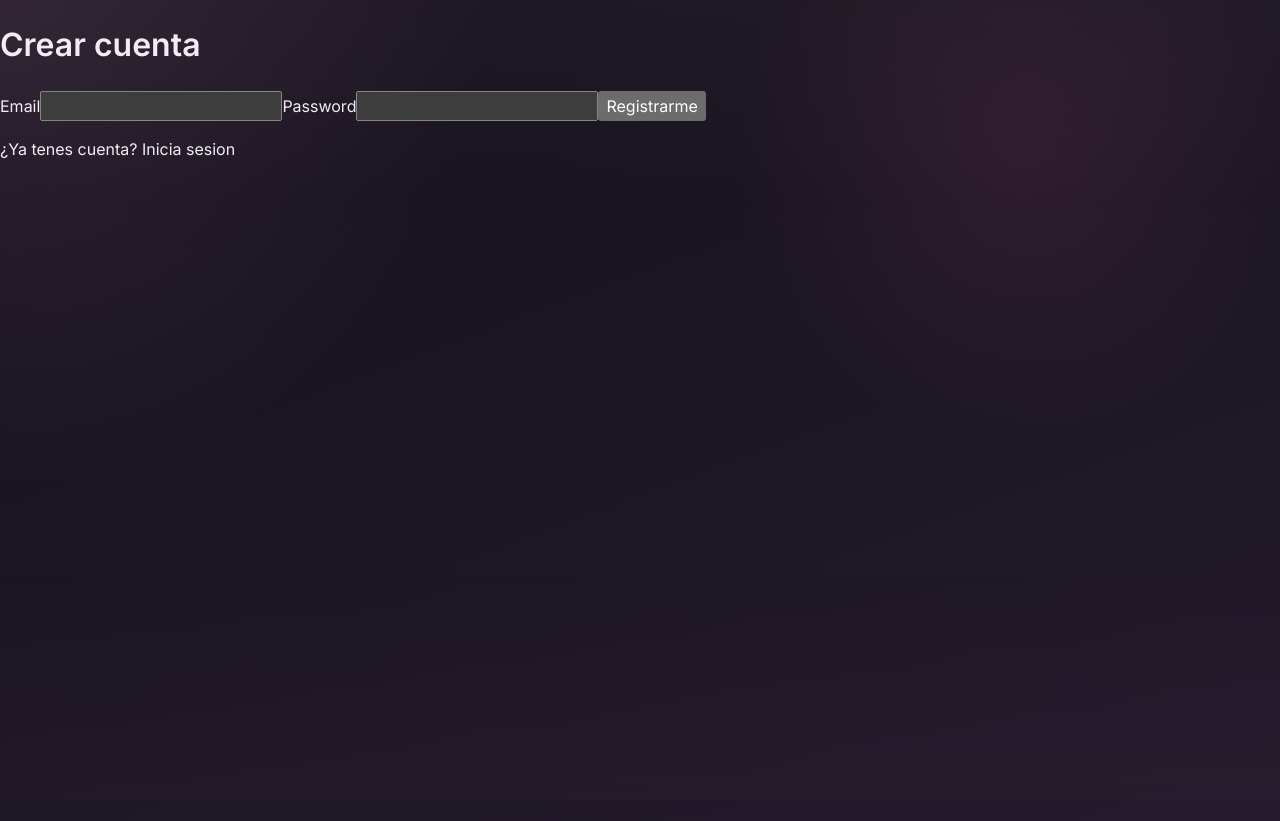
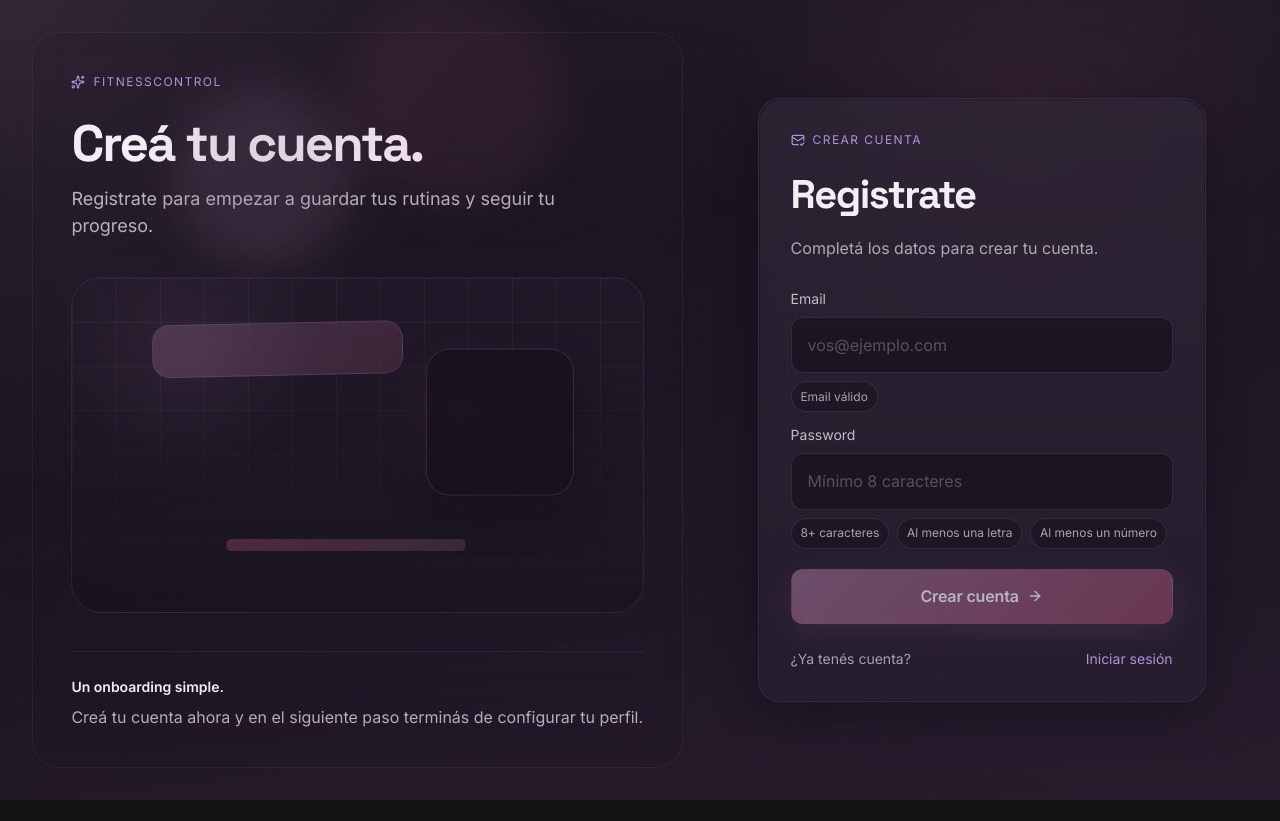
Before and after one commit to JoseP055/FitnessControl, a React (Create React App) app in the folder frontend/: page /register in a window 1280 px wide. After the commit the page ends 800 px from the top, so only its background shows below. Built offline with nearby package versions, Linux system fonts and the light colour scheme; no server answers.

Commit message:
style: redesign register screen with dark violet theme

```diff
--- a/frontend/src/pages/Register.js
+++ b/frontend/src/pages/Register.js
@@ -1,7 +1,43 @@
 import { useState } from "react";
+import { motion } from "framer-motion";
+import { ArrowRight, MailCheck, Sparkles } from "lucide-react";
 import { Link, useNavigate } from "react-router-dom";
 
+import Button from "../components/ui/Button";
+import Card from "../components/ui/Card";
+import Input from "../components/ui/Input";
 import { useAuth } from "../context/AuthContext";
+
+const panelTransition = {
+  hidden: { opacity: 0, y: 24 },
+  visible: {
+    opacity: 1,
+    y: 0,
+    transition: { duration: 0.45, ease: [0.22, 1, 0.36, 1] },
+  },
+};
+
+const heroTransition = {
+  hidden: { opacity: 0, x: -24 },
+  visible: {
+    opacity: 1,
+    x: 0,
+    transition: { duration: 0.5, ease: [0.22, 1, 0.36, 1] },
+  },
+};
+
+function isValidEmail(value) {
+  return /^[^\s@]+@[^\s@]+\.[^\s@]+$/.test(value.trim());
+}
+
+function passwordChecks(value) {
+  const trimmed = value || "";
+  return {
+    length: trimmed.length >= 8,
+    letter: /[a-zA-Z]/.test(trimmed),
+    number: /[0-9]/.test(trimmed),
+  };
+}
 
 function Register() {
   const navigate = useNavigate();
@@ -11,6 +47,10 @@ function Register() {
   const [message, setMessage] = useState("");
   const [error, setError] = useState("");
   const [submitting, setSubmitting] = useState(false);
+
+  const emailValid = email ? isValidEmail(email) : false;
+  const checks = passwordChecks(password);
+  const passwordValid = checks.length && checks.letter && checks.number;
 
   async function handleSubmit(event) {
     event.preventDefault();
@@ -26,7 +66,7 @@ function Register() {
         return;
       }
 
-      setMessage("Registro exitoso. Revisa tu email para confirmar la cuenta.");
+      setMessage("Te enviamos un correo para confirmar tu cuenta.");
     } catch (signUpError) {
       setError(signUpError.message || "No se pudo registrar el usuario.");
     } finally {
@@ -35,39 +75,212 @@ function Register() {
   }
 
   return (
-    <main>
-      <h1>Crear cuenta</h1>
-      <form onSubmit={handleSubmit}>
-        <label htmlFor="register-email">Email</label>
-        <input
+    <div className="fc-page">
+      <div className="fc-page__noise" />
+      <div className="fc-auth-layout">
+        <motion.section
+          className="fc-auth-hero"
+          variants={heroTransition}
+          initial="hidden"
+          animate="visible"
+        >
+          <div style={{ position: "relative" }}>
+            <span className="fc-hero-orb fc-hero-orb--primary" />
+            <span className="fc-hero-orb fc-hero-orb--accent" />
+
+            <span className="fc-text-eyebrow">
+              <Sparkles size={14} />
+              FitnessControl
+            </span>
+            <div style={{ display: "grid", gap: "1rem", marginTop: "1.5rem" }}>
+              <h1 className="fc-heading">Creá tu cuenta.</h1>
+              <p className="fc-subheading">
+                Registrate para empezar a guardar tus rutinas y seguir tu progreso.
+              </p>
+            </div>
+          </div>
+
+          <div className="fc-abstract-visual" aria-hidden="true">
+            <div className="fc-abstract-grid" />
+            <motion.div
+              style={{
+                position: "absolute",
+                top: "16%",
+                left: "14%",
+                width: "44%",
+                height: "16%",
+                borderRadius: "18px",
+                border: "1px solid rgba(174, 147, 217, 0.16)",
+                background:
+                  "linear-gradient(135deg, rgba(145, 106, 140, 0.32), rgba(172, 79, 116, 0.2))",
+                backdropFilter: "blur(12px)",
+              }}
+              animate={{ y: [0, -10, 0], rotate: [0, -1.5, 0] }}
+              transition={{ duration: 8.5, repeat: Infinity, ease: "easeInOut" }}
+            />
+            <motion.div
+              style={{
+                position: "absolute",
+                right: "12%",
+                top: "20%",
+                width: "26%",
+                height: "44%",
+                borderRadius: "24px",
+                border: "1px solid rgba(174, 147, 217, 0.18)",
+                background: "rgba(23, 18, 28, 0.75)",
+                boxShadow: "0 18px 40px rgba(10, 8, 14, 0.22)",
+              }}
+              animate={{ y: [0, 10, 0] }}
+              transition={{ duration: 7.2, repeat: Infinity, ease: "easeInOut" }}
+            />
+            <motion.div
+              style={{
+                position: "absolute",
+                left: "18%",
+                bottom: "18%",
+                width: "60%",
+                height: "12px",
+                borderRadius: "999px",
+                background:
+                  "linear-gradient(90deg, rgba(172, 79, 116, 0.74), rgba(145, 106, 140, 0.52))",
+              }}
+              animate={{ scaleX: [0.7, 1, 0.84], opacity: [0.48, 0.9, 0.62] }}
+              transition={{ duration: 5.4, repeat: Infinity, ease: "easeInOut" }}
+            />
+          </div>
+
+          <div className="fc-auth-quote">
+            <strong>Un onboarding simple.</strong>
+            <p style={{ margin: 0 }}>
+              Creá tu cuenta ahora y en el siguiente paso terminás de configurar tu
+              perfil.
+            </p>
+          </div>
+        </motion.section>
+
+        <motion.section
+          className="fc-auth-panel"
+          variants={panelTransition}
+          initial="hidden"
+          animate="visible"
+        >
+          <Card className="fc-auth-card" glass>
+            <div style={{ display: "grid", gap: "1rem", marginBottom: "1.75rem" }}>
+              <span className="fc-text-eyebrow">
+                <MailCheck size={14} />
+                Crear cuenta
+              </span>
+              <div style={{ display: "grid", gap: "0.65rem" }}>
+                <h2
+                  style={{
+                    margin: 0,
+                    fontFamily: "var(--font-display)",
+                    fontSize: "clamp(1.8rem, 4vw, 2.5rem)",
+                    letterSpacing: "-0.04em",
+                  }}
+                >
+                  Registrate
+                </h2>
+                <p style={{ margin: 0, color: "rgba(242, 238, 245, 0.66)" }}>
+                  Completá los datos para crear tu cuenta.
+                </p>
+              </div>
+            </div>
+
+            <form className="fc-form" onSubmit={handleSubmit}>
+              <div className="fc-form__row">
+                <Input
                   id="register-email"
+                  label="Email"
                   type="email"
+                  placeholder="vos@ejemplo.com"
                   value={email}
                   onChange={(event) => setEmail(event.target.value)}
+                  autoComplete="email"
+                  required
+                />
+                <div className="fc-validation">
+                  <span
+                    className={`fc-validation__item ${
+                      email ? (emailValid ? "is-valid" : "is-invalid") : ""
+                    }`}
+                  >
+                    Email válido
+                  </span>
+                </div>
+
+                <Input
+                  id="register-password"
+                  label="Password"
+                  type="password"
+                  placeholder="Mínimo 8 caracteres"
+                  value={password}
+                  onChange={(event) => setPassword(event.target.value)}
+                  autoComplete="new-password"
                   required
                 />
 
-        <label htmlFor="register-password">Password</label>
-        <input
-          id="register-password"
-          type="password"
-          value={password}
-          onChange={(event) => setPassword(event.target.value)}
-          required
-        />
+                <div className="fc-validation">
+                  <span
+                    className={`fc-validation__item ${
+                      password ? (checks.length ? "is-valid" : "is-invalid") : ""
+                    }`}
+                  >
+                    8+ caracteres
+                  </span>
+                  <span
+                    className={`fc-validation__item ${
+                      password ? (checks.letter ? "is-valid" : "is-invalid") : ""
+                    }`}
+                  >
+                    Al menos una letra
+                  </span>
+                  <span
+                    className={`fc-validation__item ${
+                      password ? (checks.number ? "is-valid" : "is-invalid") : ""
+                    }`}
+                  >
+                    Al menos un número
+                  </span>
+                </div>
+              </div>
 
-        <button type="submit" disabled={submitting}>
-          {submitting ? "Creando cuenta..." : "Registrarme"}
-        </button>
+              <Button type="submit" loading={submitting} disabled={!emailValid || !passwordValid}>
+                <span className="fc-button__label">
+                  Crear cuenta
+                  <ArrowRight size={16} />
+                </span>
+              </Button>
             </form>
 
-      {message ? <p>{message}</p> : null}
-      {error ? <p>Error: {error}</p> : null}
+            <motion.div
+              initial={{ opacity: 0, height: 0 }}
+              animate={{
+                opacity: message || error ? 1 : 0,
+                height: message || error ? "auto" : 0,
+                marginTop: message || error ? "1rem" : 0,
+              }}
+              transition={{ duration: 0.2 }}
+            >
+              {message ? <p style={{ margin: 0, color: "rgba(242, 238, 245, 0.75)" }}>{message}</p> : null}
+              {error ? (
+                <div className="fc-form-message" role="alert" style={{ marginTop: message ? "0.75rem" : 0 }}>
+                  <div className="fc-dot" aria-hidden="true" />
+                  <span>{error}</span>
+                </div>
+              ) : null}
+            </motion.div>
 
-      <p>
-        ¿Ya tenes cuenta? <Link to="/login">Inicia sesion</Link>
-      </p>
-    </main>
+            <div style={{ marginTop: "1.5rem" }} className="fc-login-footer">
+              <span>¿Ya tenés cuenta?</span>
+              <Link className="fc-inline-link" to="/login">
+                Iniciar sesión
+              </Link>
+            </div>
+          </Card>
+        </motion.section>
+      </div>
+    </div>
   );
 }
 
```
Lines whose indentation alone changed are shown as unchanged.
